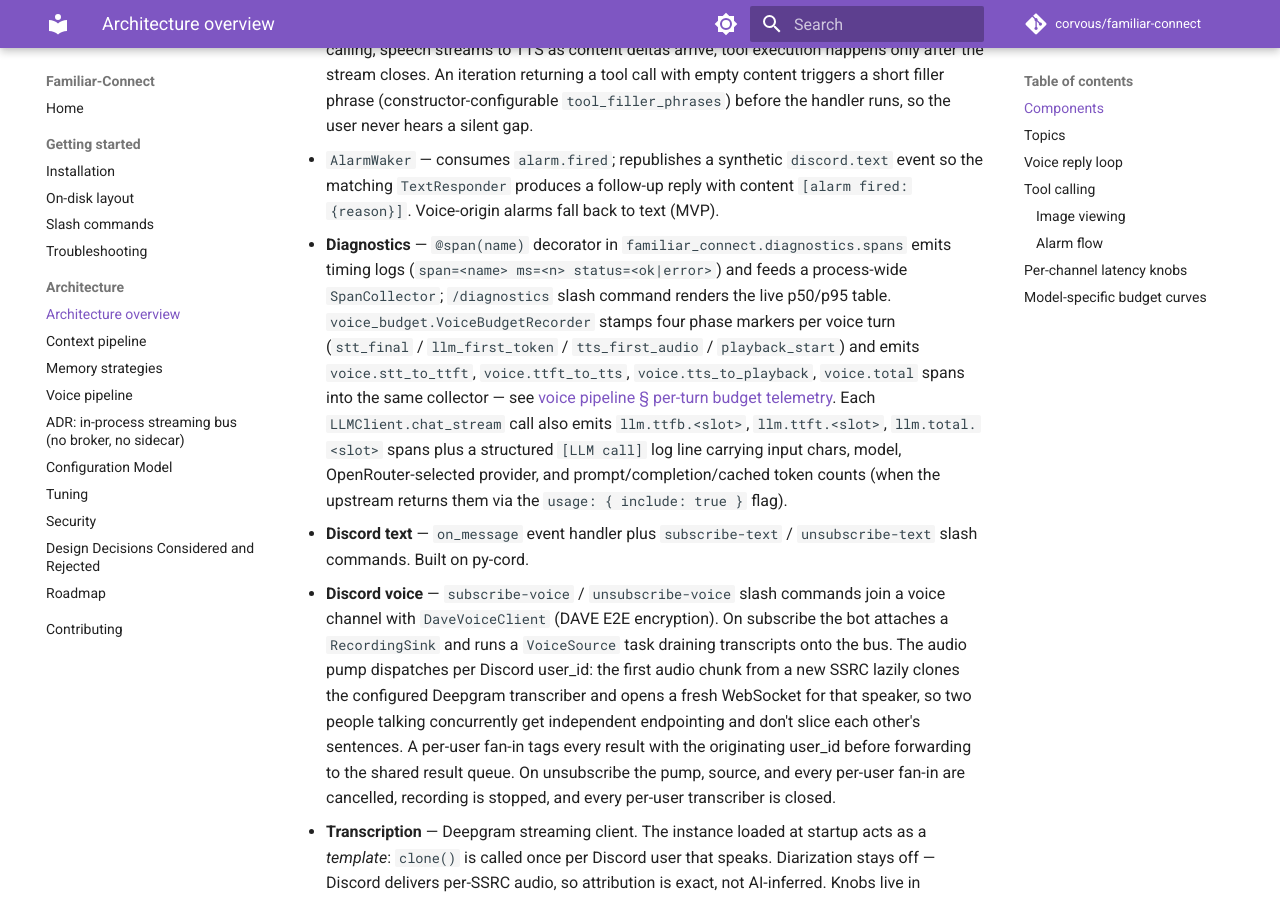
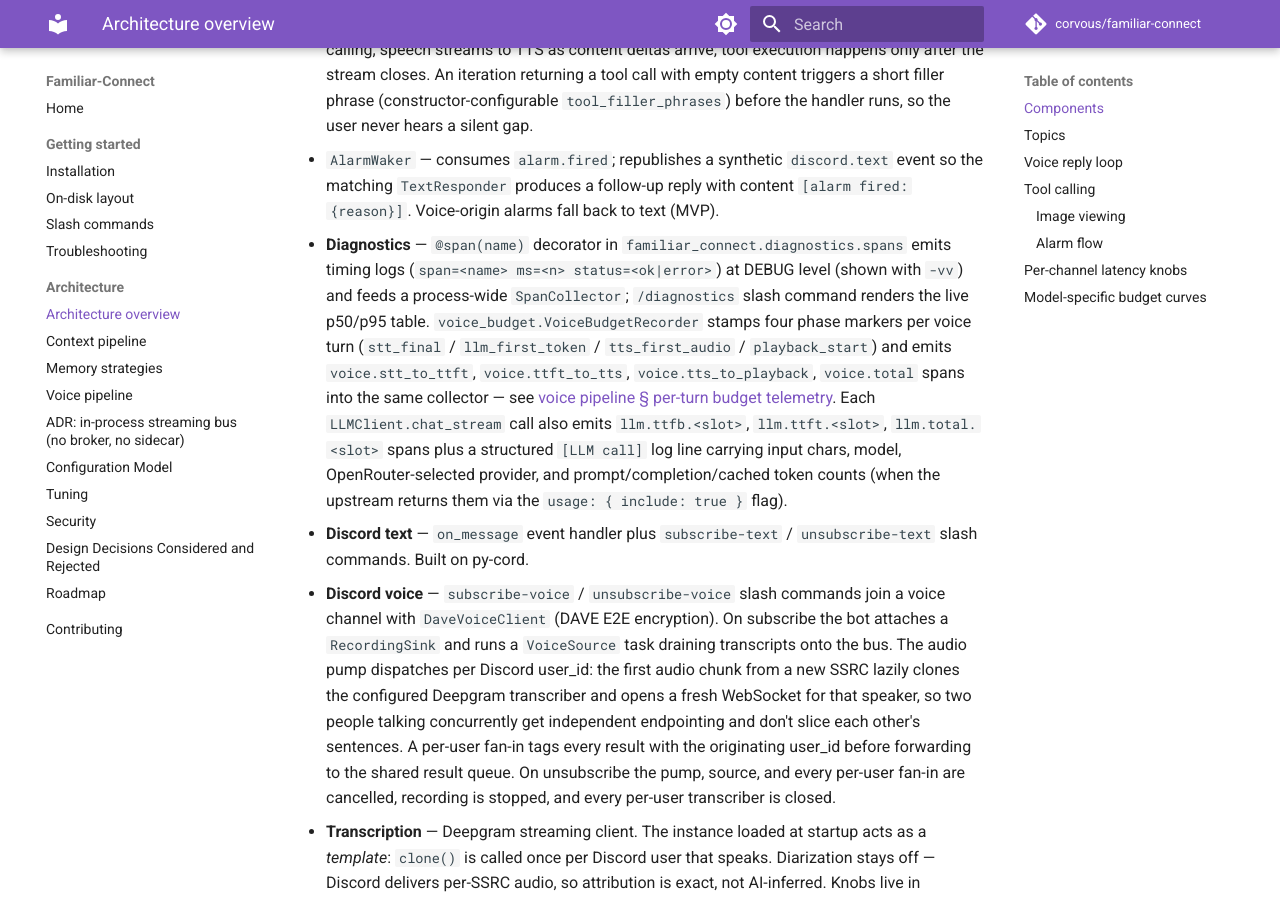
Before and after one commit to CorVous/Familiar-Connect, an MkDocs documentation site: the page built from docs/architecture/overview.md, in a window 1280 px wide and 900 px high, scrolled down 2458 px. Built offline with MkDocs 1.6.1 and Material for MkDocs 9.7.7, drawn with Linux system fonts in a browser that asks for light colours; comment, search, counter and statistics services are not loaded.

Commit message:
docs: note @span timing logs emit at DEBUG (-vv)
Co-Authored-By: Claude Sonnet 4.6 <noreply@anthropic.com>

```diff
--- a/docs/architecture/overview.md
+++ b/docs/architecture/overview.md
@@ -62,7 +62,7 @@ flowchart LR
   - `TextResponder` — consumes `discord.text` (appends the user turn directly, seeds the RAG cue, assembles prompt with `viewer_mode="text"`, streams LLM, posts via `BotHandle.send_text`, appends the assistant turn). Owning the user-turn write keeps read-after-write consistency for `RecentHistoryLayer` within the same task. A `SilentDetector` watches stream deltas; on a `<silent>` sentinel reply, the post and assistant-turn append are skipped (the user turn is still recorded). Discord's "Bot is typing…" indicator opens lazily inside the stream loop — only after `SilentDetector` rules out the sentinel — so reasoning that resolves to `<silent>` doesn't flicker the indicator. Before each reply the responder consults `TypingInterruptHandler` for any active bot-pingpong backoff window — see [Discord text channel knobs](tuning.md#discord-text-channel-knobs). See also [Multi-party addressivity](context-pipeline.md#multi-party-addressivity). When the slot has `tool_calling = true` and a `ToolRegistry` is wired, the responder runs `agentic_loop` instead of bare `chat_stream`; intermediate `assistant` (with `tool_calls`) and `role=tool` turns are persisted to history.
   - `VoiceResponder` — consumes `voice.activity.start` (cancels prior scope via the router; fires `TTSPlayer.stop`) and `voice.transcript.final` (appends user turn, assembles prompt, streams LLM, speaks). Stale finals (mismatched `turn_id`) are dropped. Silent-sentinel handling mirrors `TextResponder`: on `<silent>`, TTS is not invoked. Under tool calling, speech streams to TTS as content deltas arrive; tool execution happens only after the stream closes. An iteration returning a tool call with empty content triggers a short filler phrase (constructor-configurable `tool_filler_phrases`) before the handler runs, so the user never hears a silent gap.
   - `AlarmWaker` — consumes `alarm.fired`; republishes a synthetic `discord.text` event so the matching `TextResponder` produces a follow-up reply with content `[alarm fired: {reason}]`. Voice-origin alarms fall back to text (MVP).
-- **Diagnostics** — `@span(name)` decorator in `familiar_connect.diagnostics.spans` emits timing logs (`span=<name> ms=<n> status=<ok|error>`) and feeds a process-wide `SpanCollector`; `/diagnostics` slash command renders the live p50/p95 table. `voice_budget.VoiceBudgetRecorder` stamps four phase markers per voice turn (`stt_final` / `llm_first_token` / `tts_first_audio` / `playback_start`) and emits `voice.stt_to_ttft`, `voice.ttft_to_tts`, `voice.tts_to_playback`, `voice.total` spans into the same collector — see [voice pipeline § per-turn budget telemetry](voice-pipeline.md#per-turn-budget-telemetry). Each `LLMClient.chat_stream` call also emits `llm.ttfb.<slot>`, `llm.ttft.<slot>`, `llm.total.<slot>` spans plus a structured `[LLM call]` log line carrying input chars, model, OpenRouter-selected provider, and prompt/completion/cached token counts (when the upstream returns them via the `usage: { include: true }` flag).
+- **Diagnostics** — `@span(name)` decorator in `familiar_connect.diagnostics.spans` emits timing logs (`span=<name> ms=<n> status=<ok|error>`) at DEBUG level (shown with `-vv`) and feeds a process-wide `SpanCollector`; `/diagnostics` slash command renders the live p50/p95 table. `voice_budget.VoiceBudgetRecorder` stamps four phase markers per voice turn (`stt_final` / `llm_first_token` / `tts_first_audio` / `playback_start`) and emits `voice.stt_to_ttft`, `voice.ttft_to_tts`, `voice.tts_to_playback`, `voice.total` spans into the same collector — see [voice pipeline § per-turn budget telemetry](voice-pipeline.md#per-turn-budget-telemetry). Each `LLMClient.chat_stream` call also emits `llm.ttfb.<slot>`, `llm.ttft.<slot>`, `llm.total.<slot>` spans plus a structured `[LLM call]` log line carrying input chars, model, OpenRouter-selected provider, and prompt/completion/cached token counts (when the upstream returns them via the `usage: { include: true }` flag).
 - **Discord text** — `on_message` event handler plus `subscribe-text` / `unsubscribe-text` slash commands. Built on py-cord.
 - **Discord voice** — `subscribe-voice` / `unsubscribe-voice` slash commands join a voice channel with `DaveVoiceClient` (DAVE E2E encryption). On subscribe the bot attaches a `RecordingSink` and runs a `VoiceSource` task draining transcripts onto the bus. The audio pump dispatches per Discord user_id: the first audio chunk from a new SSRC lazily clones the configured Deepgram transcriber and opens a fresh WebSocket for that speaker, so two people talking concurrently get independent endpointing and don't slice each other's sentences. A per-user fan-in tags every result with the originating user_id before forwarding to the shared result queue. On unsubscribe the pump, source, and every per-user fan-in are cancelled, recording is stopped, and every per-user transcriber is closed.
 - **Transcription** — Deepgram streaming client. The instance loaded at startup acts as a *template*: `clone()` is called once per Discord user that speaks. Diarization stays off — Discord delivers per-SSRC audio, so attribution is exact, not AI-inferred. Knobs live in `[providers.stt.deepgram]`; defaults bias toward fewer mid-sentence cuts (`endpointing_ms=500`, `utterance_end_ms=1500`, `smart_format=true`, `punctuate=true`). Optional `keyterms` biases nova-3 toward project jargon and member display names. Every TOML field has a matching `DEEPGRAM_*` override for container deployments — see [Tuning § STT — Deepgram](tuning.md#stt-deepgram).
```
